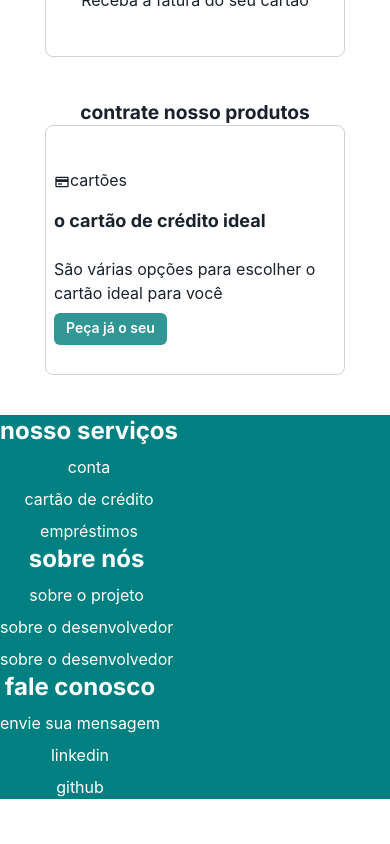
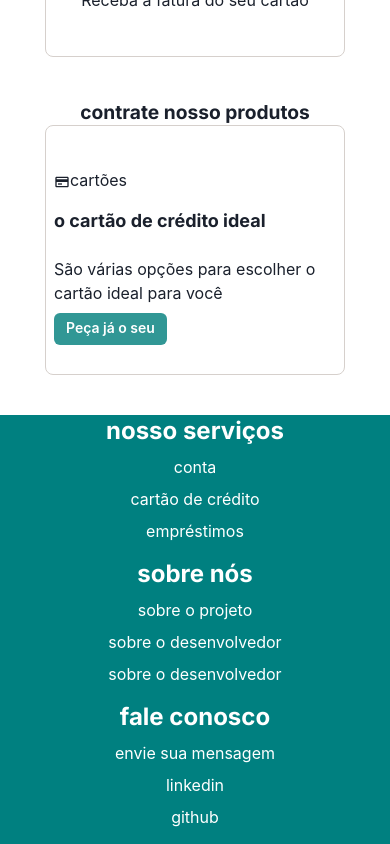
Before and after one commit to samcamargoo/banco-digital, a React (Vite) app in the folder frontend/: page / in a window 390 px wide. Shown: the part 1290-2134 px from the top of the page. Before the commit the page ends 2089 px from the top, so only its background shows below. Built offline with nearby package versions, Linux system fonts and the light colour scheme.

Commit message:
responsividade no footer e links adicionados

```diff
--- a/frontend/src/App.tsx
+++ b/frontend/src/App.tsx
@@ -1,6 +1,7 @@
 import { MainPage } from "./components/MainPage";
 import { Navbar } from "./components/Navbar";
 import '@fontsource/inter/700.css'
+import { Footer } from "./components/Footer";
 
 function App() {
 
@@ -9,6 +10,7 @@ function App() {
     <div className="App">
       <Navbar />
       <MainPage />
+      <Footer />
     </div>
   );
 }
--- a/frontend/src/components/Footer.tsx
+++ b/frontend/src/components/Footer.tsx
@@ -25,10 +25,10 @@ export function Footer() {
           backgroundColor="teal"
           flexDir={["column", "column", "column", "row"]}
           justifyContent="space-around"
-          alignItems={["flex-start", "flex-start", "flex-start", "center"]}
+          alignItems={["center", "center", "center", "center"]}
           color="white"
         >
-          <Flex>
+          <Flex mb={["15px", "15px", "15px", "0"]}>
             <VStack>
               <Heading fontSize="1.5rem">nosso serviços</Heading>
 
@@ -38,7 +38,7 @@ export function Footer() {
             </VStack>
           </Flex>
 
-          <Flex>
+          <Flex mb={["15px", "15px", "15px", "0"]}>
             <VStack>
               <Heading fontSize="1.5rem">sobre nós</Heading>
               <Text>sobre o projeto</Text>
@@ -47,12 +47,12 @@ export function Footer() {
             </VStack>
           </Flex>
 
-          <Flex>
+          <Flex mb={["15px", "15px", "15px", "0"]}>
             <VStack>
               <Heading fontSize="1.5rem">fale conosco</Heading>
-              <Text>envie sua mensagem</Text>
-              <Text>linkedin</Text>
-              <Text>github</Text>
+              <Link href="https://api.whatsapp.com/send?phone=5534991155634" isExternal>envie sua mensagem</Link>
+              <Link href="https://linkedin.com/in/samuel-camargo" isExternal>linkedin</Link>
+              <Link href="https://github.com/samcamargoo" isExternal>github</Link>
             </VStack>
           </Flex>
         </Flex>
--- a/frontend/src/components/MainPage.tsx
+++ b/frontend/src/components/MainPage.tsx
@@ -174,7 +174,7 @@ export function MainPage() {
         </Flex>
       </main>
 
-      <Footer />
+
 
     </>
   );
```
